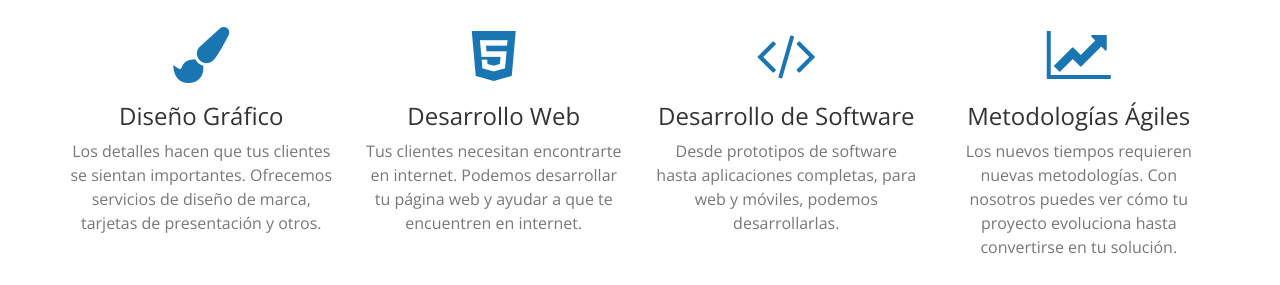
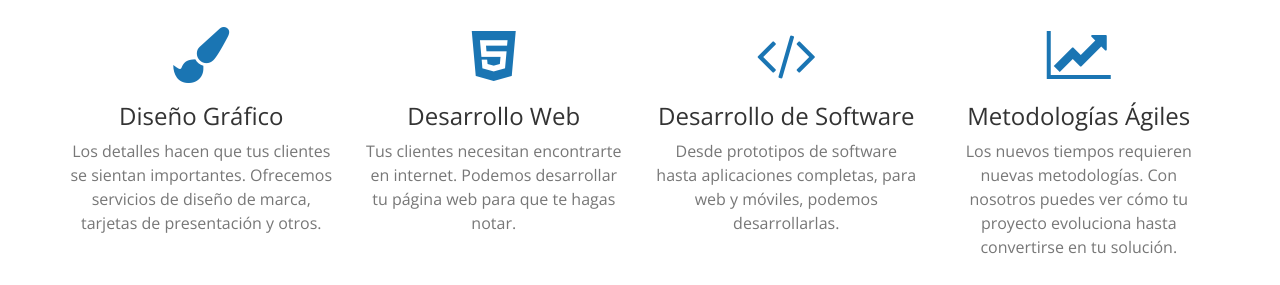
Before and after one commit to codesxt/ferativ-website, a website: page index.html in a window 1280 px wide. Shown: the part 1560-1845 px from the top of the page. Drawn offline with nearby package versions, Linux system fonts and the light colour scheme.

Commit message:
Redaction fix.

```diff
--- a/index.html
+++ b/index.html
@@ -132,7 +132,7 @@
                     <div class="service-box">
                         <i class="fa fa-4x fa-html5 text-primary sr-icons"></i>
                         <h3>Desarrollo Web</h3>
-                        <p class="text-muted">Tus clientes necesitan encontrarte en internet. Podemos desarrollar tu página web y ayudar a que te encuentren en internet.</p>
+                        <p class="text-muted">Tus clientes necesitan encontrarte en internet. Podemos desarrollar tu página web para que te hagas notar.</p>
                     </div>
                 </div>
                 <div class="col-lg-3 col-md-6 text-center">
```
